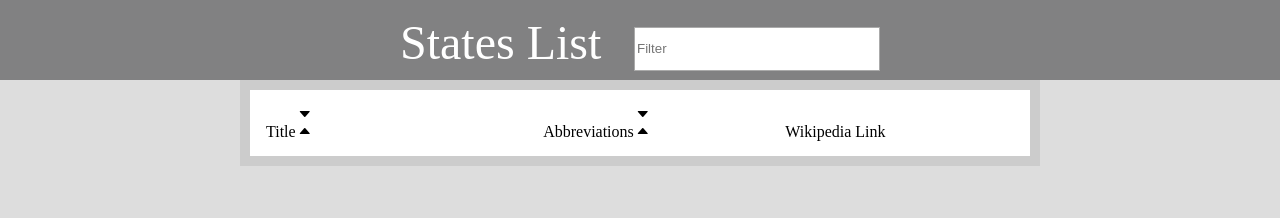
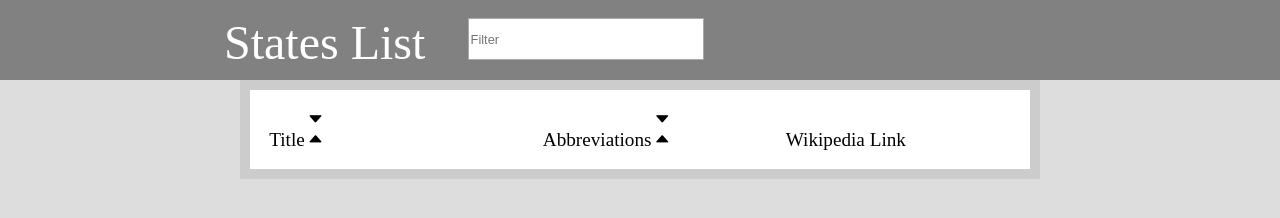
Before and after one commit to erikadmoller/Day-29, a website: page app/index.html in a window 1280 px wide. Drawn offline with nearby package versions, Linux system fonts and the light colour scheme; files that its build step writes are made by us from their sources; no server answers.

Commit message:
Made some styling changes

```diff
--- a/app/scripts/my-app/app.js
+++ b/app/scripts/my-app/app.js
@@ -1,3 +1,4 @@
 angular.module('basic', [
-		'basic.controllers'
+		'basic.controllers',
+		'basic.services'
 	])
--- a/app/styles/main.scss
+++ b/app/styles/main.scss
@@ -34,27 +34,31 @@ tr:nth-child(odd){
 	text-align: left;
 	padding-left: 1em;
 	padding: 1em;
+	font-size: 1.2em;
 }
 
 .col2 {
 	width: 10em;
 	text-align: left;
+	font-size: 1.2em;
 }
 
 .col3 {
 	width: 10em;
 	text-align: left;
+	font-size: 1.2em;
 }
 
 .header-wrapper {
 	width: 30em;
-	margin: 0 auto;
+	margin: 0 0 0 14em;
 }
 
 .header {
 	height: 5em;
 	background-color: #818182;
 }
+
 
 .page-name {
 	float: left;
@@ -68,6 +72,7 @@ tr:nth-child(odd){
 	float: right;
 	height: 3em;
 	width: 18em;
-	margin-top: 2em;
+	font-size: 0.8em;
+	margin-top: 1.4em;
 	border: 1px solid #aaa;
 }
```
